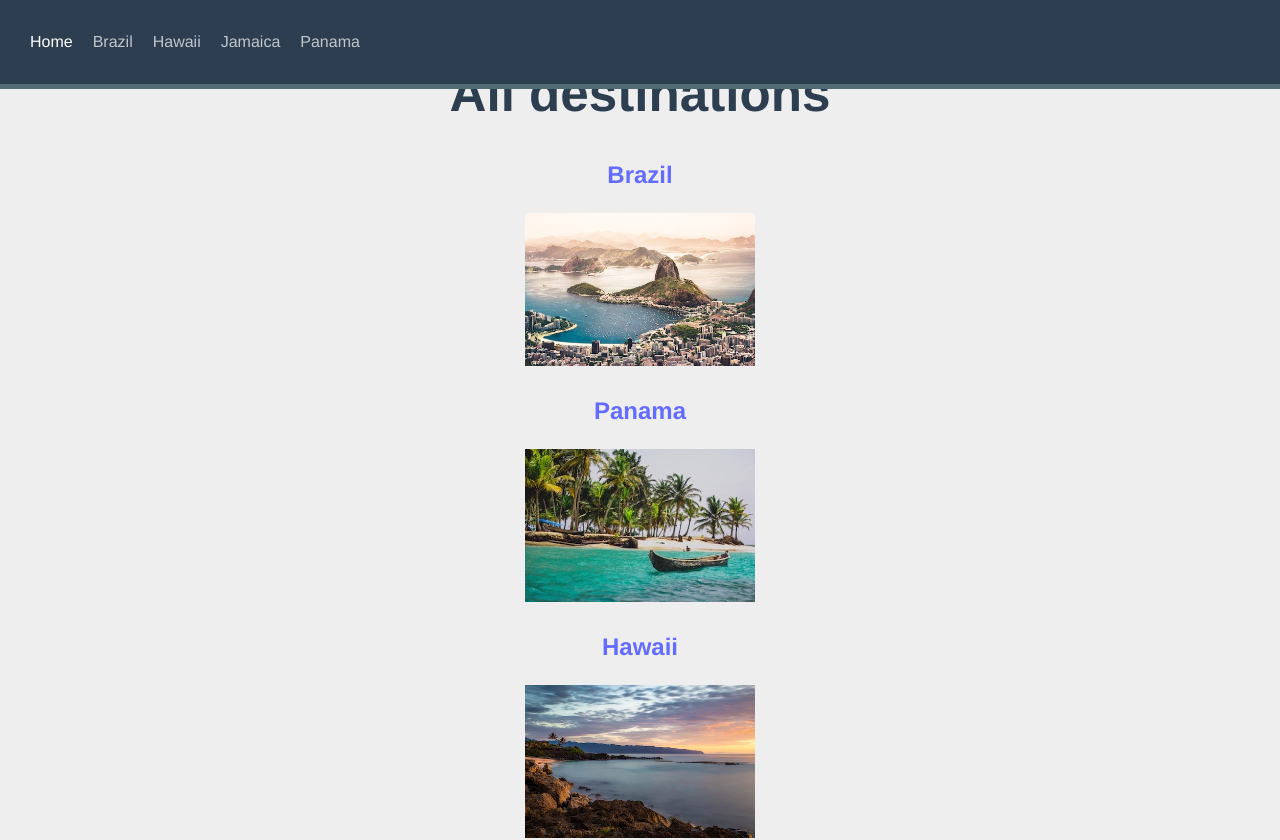
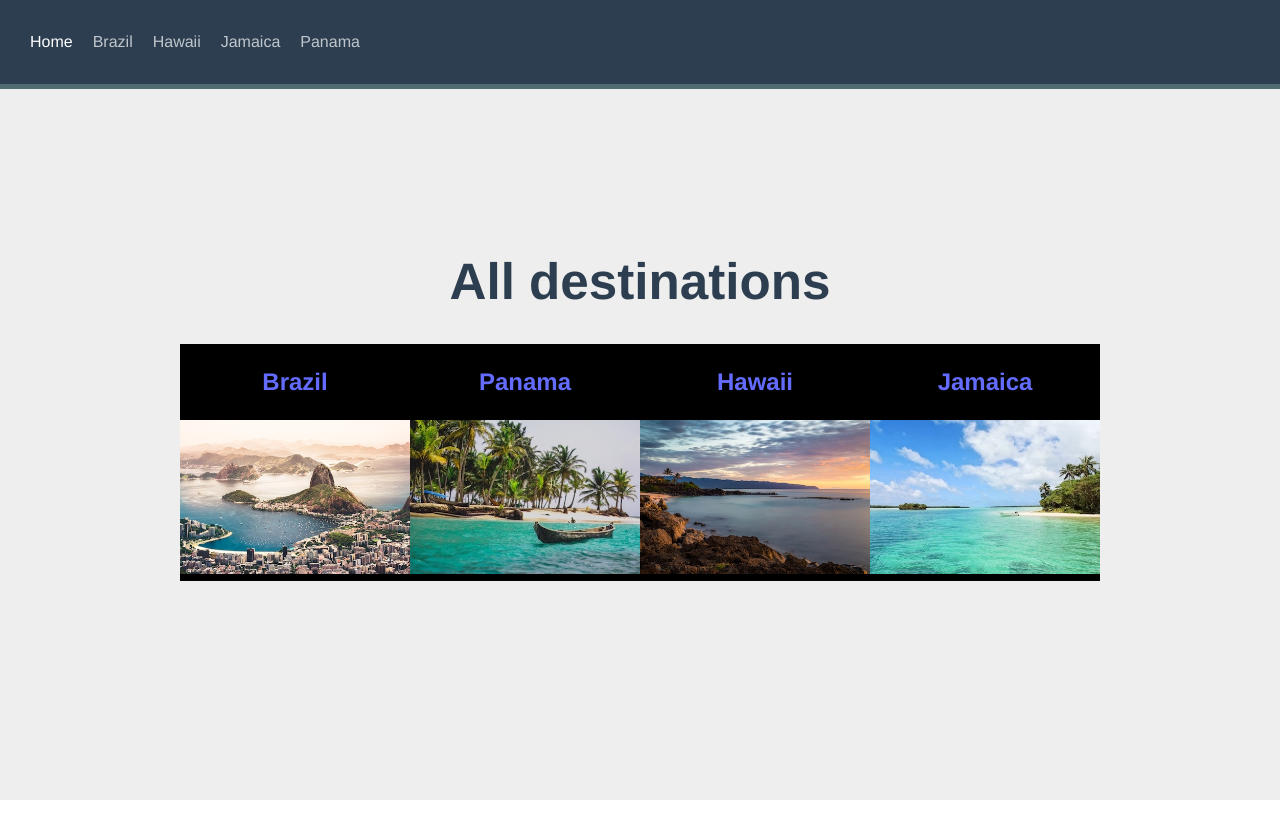
Before and after one commit to neve99/template-vite-vue-project, a Vue app: page / in a window 1280 px wide. Shown: the top 840 px of the page. After the commit the page ends 800 px from the top, so only its background shows below. Built offline with nearby package versions, Linux system fonts and the light colour scheme.

Commit message:
fix css try

```diff
--- a/public/main.css
+++ b/public/main.css
@@ -3,22 +3,26 @@
 *:after {
   box-sizing: border-box;
 }
+
 body {
   padding: 0;
   margin: 0;
   margin-top: 150px;
   background: #eee;
 }
+
 #app {
   font-family: Avenir, Helvetica, Arial, sans-serif;
   -webkit-font-smoothing: antialiased;
   -moz-osx-font-smoothing: grayscale;
   color: #2c3e50;
 }
+
 a,
 a:visited {
   color: #2c3e50;
 }
+
 .container {
   margin: 0 auto;
   max-width: 960px;
@@ -28,9 +32,12 @@ a:visited {
 .home img {
   max-width: 230px;
 }
+
 .home .destinations {
   display: flex;
   justify-content: space-between;
+  align-items: left;
+  background-color: #000;
 }
 
 /* Navigation */
@@ -48,6 +55,7 @@ a:visited {
   border-bottom: 5px solid #4e6c71;
   z-index: 2;
 }
+
 #nav a {
   display: inline-block;
   margin-right: 20px;
@@ -55,10 +63,12 @@ a:visited {
   opacity: 0.7;
   transition: 0.2 ease color;
 }
+
 #nav a.router-link-active,
 #nav a:hover {
   opacity: 1;
 }
+
 #logo {
   font-weight: bold;
   font-size: 1.5rem;
@@ -76,6 +86,7 @@ a {
   gap: 30px;
   align-items: center;
 }
+
 .destination-details img {
   border-radius: 4px;
   border: 3px solid white;
@@ -90,26 +101,31 @@ a {
   border-top: 1px solid #d4d4d4;
   box-shadow: 0px -1px #fbfbfb;
 }
+
 .experiences .card {
   border-radius: 4px;
   overflow: hidden;
   box-shadow: 0 0 5px 0 rgba(0, 0, 0, 0.2);
   transition: 0.2s ease transform;
 }
+
 .experiences .card:hover {
   transform: scale(1.05);
 }
+
 .experiences .cards {
   display: flex;
   gap: 20px;
   text-align: center;
 }
+
 .experiences img {
   width: 250px;
   height: 150px;
   object-fit: cover;
   display: block;
 }
+
 .experiences .card .card__text {
   background: #2c3e50;
   color: white;
@@ -134,6 +150,7 @@ a {
   background: rgba(0, 0, 0, 0.7);
   z-index: 3;
 }
+
 .modal-overlay-content {
   border-radius: 3px;
   position: fixed;
@@ -147,6 +164,7 @@ a {
   padding: 15px;
   box-shadow: 0 0 20px 0 rgba(0, 0, 0, 0.3);
 }
+
 .close {
   position: absolute;
   top: 0px;
@@ -159,25 +177,26 @@ a {
   display: inline-block;
   margin-bottom: 15px;
 }
+
 /* Form */
-.form{
-  display:flex;
+.form {
+  display: flex;
   flex-direction: column;
-  max-width:400px;
+  max-width: 400px;
   margin: 0 auto;
 }
 
-.input{
+.input {
   border: 1px solid gray;
   padding: 10px;
-  margin-bottom:20px;
-  border-radius:5px;
+  margin-bottom: 20px;
+  border-radius: 5px;
 }
 
-.btn{
-  background-color:#2c3e50;
+.btn {
+  background-color: #2c3e50;
   color: white;
   padding: 10px;
   border-radius: 5px;
-  border:none;
+  border: none;
 }
--- a/src/main.js
+++ b/src/main.js
@@ -1,5 +1,6 @@
 import { createApp } from 'vue'
 import './style.css'
+
 import App from './App.vue'
 import router from '@/router'
 
--- a/src/views/Home.vue
+++ b/src/views/Home.vue
@@ -1,14 +1,18 @@
 <template>
   <div class="home">
     <h1>All destinations</h1>
+
+  <div class="destinations">
     <router-link
       v-for="destination in destinations"
       :key="destination.id"
       :to="destination.slug"
     >
       <h2>{{ destination.name }}</h2>
-      <img :src="`/images/${destination.image}`" alt="">
+      <img :src="`/images/${destination.image}`" alt="destination.name">
     </router-link>
+  </div>
+
   </div>
 </template>
 
```
Also changed, not shown: src/App.vue (+0 -15 lines).
